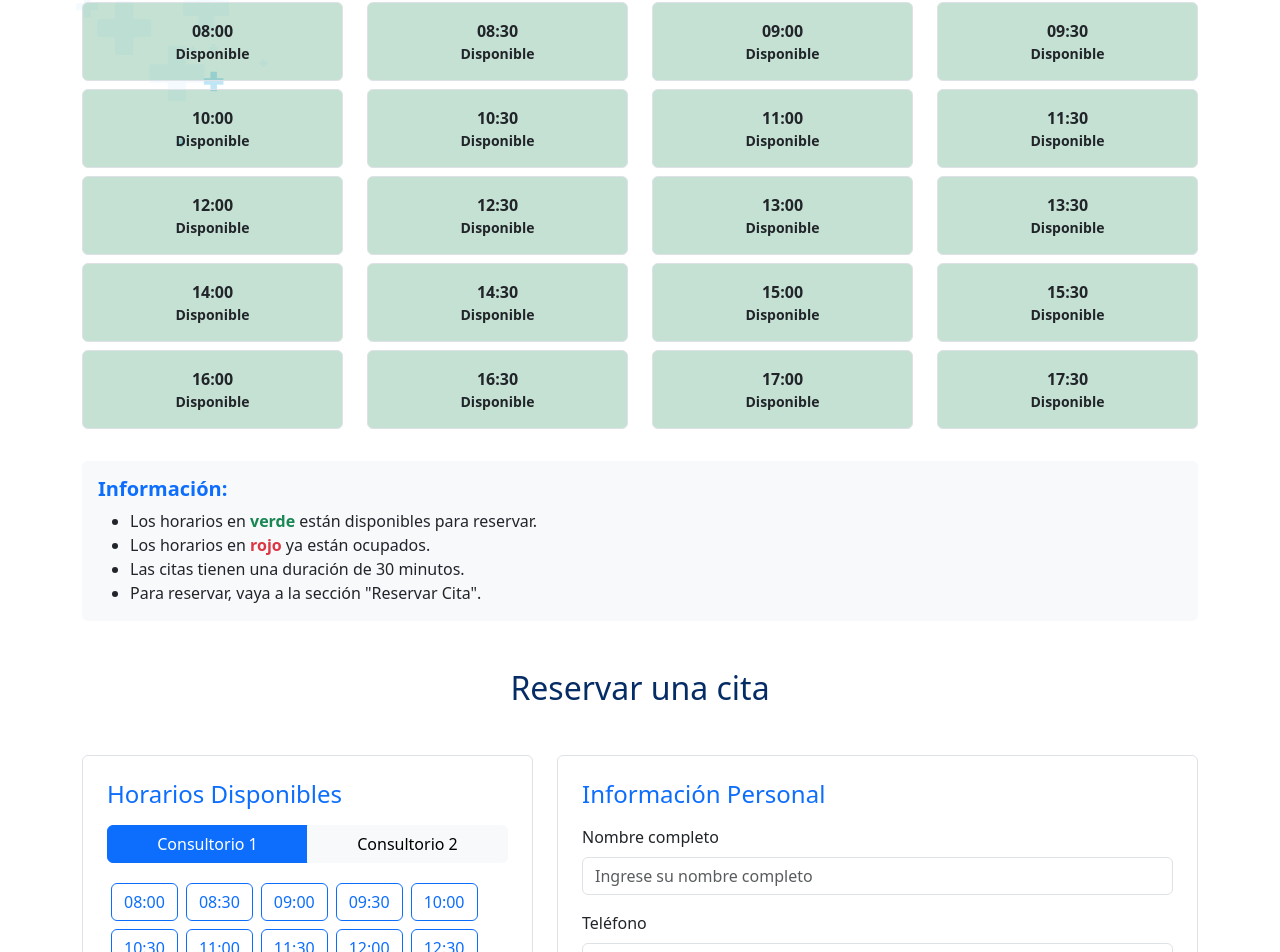
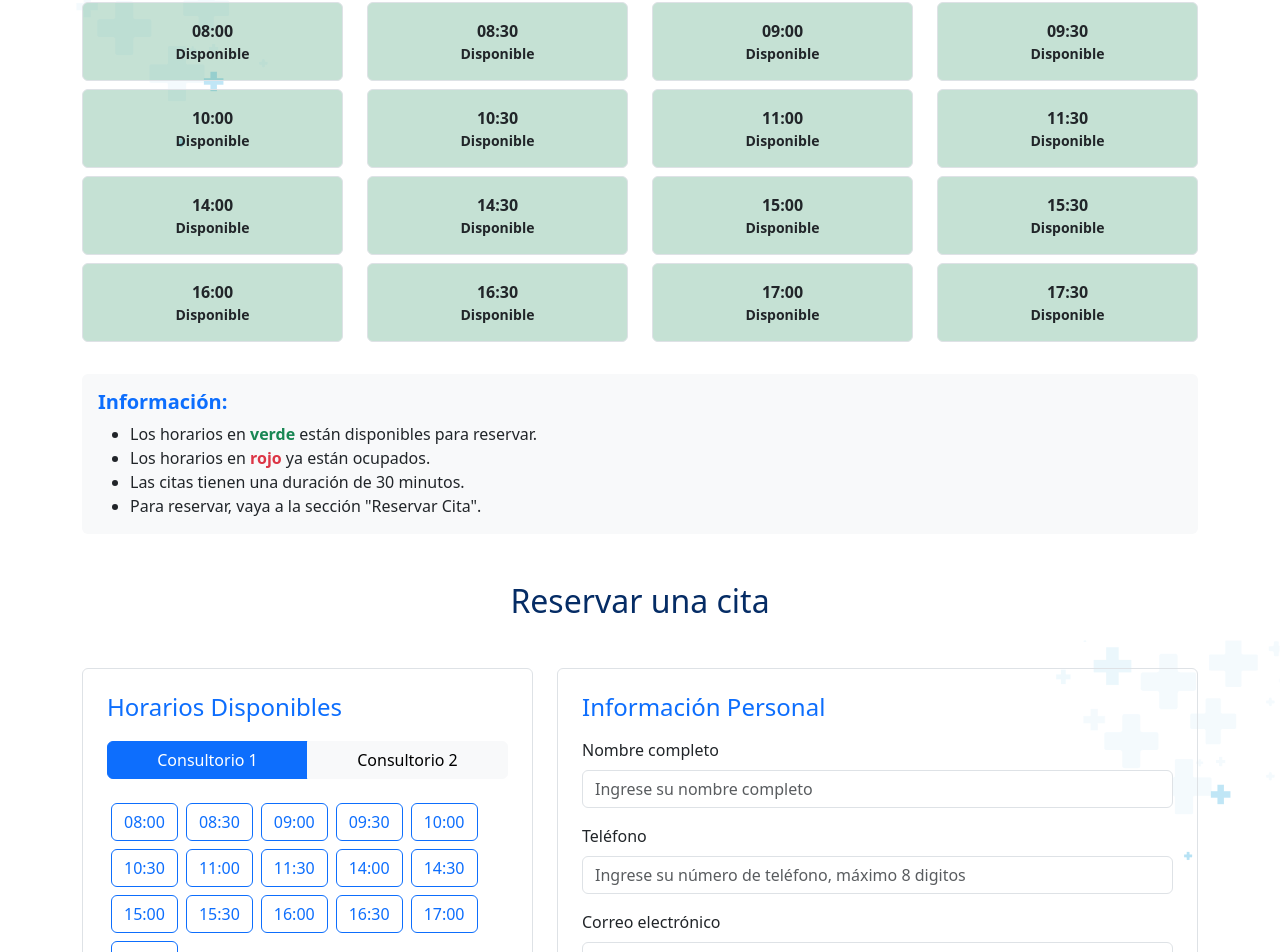
Before and after one commit to JosueGarcia-UDB/desafio_01, a Next.js app: page / in a window 1280 px wide. Shown: the part 977-1929 px from the top of the page. Built offline with nearby package versions, Linux system fonts and the light colour scheme.

Commit message:
Desafio terminado

```diff
--- a/src/app/data/horarios.js
+++ b/src/app/data/horariosIniciales.js
@@ -1,4 +1,4 @@
-export const horarios = [
+export const horariosIniciales = [
   { hora: "08:00", consultorio1: "Disponible", consultorio2: "Disponible" },
   { hora: "08:30", consultorio1: "Disponible", consultorio2: "Disponible" },
   { hora: "09:00", consultorio1: "Disponible", consultorio2: "Disponible" },
@@ -7,10 +7,6 @@ export const horarios = [
   { hora: "10:30", consultorio1: "Disponible", consultorio2: "Disponible" },
   { hora: "11:00", consultorio1: "Disponible", consultorio2: "Disponible" },
   { hora: "11:30", consultorio1: "Disponible", consultorio2: "Disponible" },
-  { hora: "12:00", consultorio1: "Disponible", consultorio2: "Disponible" },
-  { hora: "12:30", consultorio1: "Disponible", consultorio2: "Disponible" },
-  { hora: "13:00", consultorio1: "Disponible", consultorio2: "Disponible" },
-  { hora: "13:30", consultorio1: "Disponible", consultorio2: "Disponible" },
   { hora: "14:00", consultorio1: "Disponible", consultorio2: "Disponible" },
   { hora: "14:30", consultorio1: "Disponible", consultorio2: "Disponible" },
   { hora: "15:00", consultorio1: "Disponible", consultorio2: "Disponible" },
--- a/src/app/globals.css
+++ b/src/app/globals.css
@@ -28,12 +28,14 @@ a {
   text-decoration: none;
 }
 
-@media (prefers-color-scheme: dark) {
-  html {
-    color-scheme: dark;
-  }
+.background{
+  background-image: url(/images/background.png) !important;
+  background-repeat: no-repeat;
+  background-position-x: right;
 }
-
+.background:nth-child(even){
+  background-position-x: left;
+}
 
 .hover-primary:hover {
   color: var(--bs-primary) !important;
--- a/src/app/page.js
+++ b/src/app/page.js
@@ -1,22 +1,47 @@
 "use client";
-import { useState } from 'react';
+import { useState, useEffect } from 'react';
 import Header from "../components/Header";
 import Footer from "../components/Footer";
 import ListaHorarios from "../components/ListaHorarios";
 import Information from "../components/Information"
 import FormularioCita from "../components/FormularioCita"
 import ResumenCitas from '../components/ResumenCitas';
-
+import { horariosIniciales } from './data/horariosIniciales'; //Archivo de horarios
 
 export default function Home() {
+  // Estado global para las citas
   const [citas, setCitas] = useState([]);
+  // Estado global para los horarios
+  const [horarios, setHorarios] = useState(horariosIniciales);
+
+  // Función para actualizar los horarios basado en las citas
+  const actualizarHorarios = (citasActuales) => {
+    // Comenzar con todos los horarios disponibles
+    const nuevosHorarios = horariosIniciales.map(horario => ({ ...horario }));
+
+    // Marcar horarios como ocupados según las citas existentes
+    citasActuales.forEach(cita => {
+      const horarioIndex = nuevosHorarios.findIndex(h => h.hora === cita.horario);
+      if (horarioIndex !== -1) {
+        const consultorioKey = cita.consultorio === "Consultorio 1" ? "consultorio1" : "consultorio2";
+        nuevosHorarios[horarioIndex][consultorioKey] = "Ocupado";
+      }
+    });
+
+    setHorarios(nuevosHorarios);
+  };
+
+  // Actualizar horarios cuando cambian las citas
+  useEffect(() => {
+    actualizarHorarios(citas);
+  }, [citas]);
 
   const agregarCita = (nuevaCita) => {
     setCitas([...citas, nuevaCita]);
   };
 
   const cancelarCita = (index) => {
-    if(!confirm("¿Desea eliminar esta cita?")) return
+    if (!confirm("¿Desea eliminar esta cita?")) return
     const nuevasCitas = [...citas];
     nuevasCitas.splice(index, 1);
     setCitas(nuevasCitas);
@@ -28,20 +53,20 @@ export default function Home() {
       <main className="flex-grow-1">
 
         {/*Sección de CardCitas y especialidades*/}
-        <section id="inicio" style={{ backgroundImage: "url(/images/background.png)", backgroundRepeat: "no-repeat", backgroundPositionX: "rigth" }}>
+        <section className="background" id="inicio">
           <Information />
         </section>
         {/*Sección de la lista de horarios*/}
-        <section id="disponibilidad" style={{ backgroundImage: "url(/images/background.png)", backgroundRepeat: "no-repeat" }}>
-          <ListaHorarios />
+        <section className="background" id="disponibilidad">
+          <ListaHorarios horarios={horarios} />
         </section>
         {/*Sección para reservar una cita*/}
-        <section id="reservar-cita">
-          <FormularioCita onAgregarCita={agregarCita} />
+        <section className="background" id="reservar-cita">
+          <FormularioCita onAgregarCita={agregarCita} horarios={horarios} />
         </section>
-        {/*Sección de Mis Citas*/}
-        <section id="mis-citas">
-          <ResumenCitas citas={citas} onCancelarCita={cancelarCita}/>
+        {/*Sección de todas mis citas*/}
+        <section className="background" id="mis-citas">
+          <ResumenCitas citas={citas} onCancelarCita={cancelarCita} />
         </section>
       </main>
       <Footer />
--- a/src/components/FormularioCita.jsx
+++ b/src/components/FormularioCita.jsx
@@ -1,10 +1,9 @@
 "use client";
 import React, { useState } from "react";
-import { horarios } from "../app/data/horarios";
 import { especialidades } from "../app/data/especialidades";
 
-const FormularioCita = ({ onAgregarCita }) => {
-  const [formData, setFormData] = useState({
+const FormularioCita = ({ onAgregarCita, horarios }) => {
+  const [datos, setDatos] = useState({
     nombre: "",
     telefono: "",
     correo: "",
@@ -16,8 +15,8 @@ const FormularioCita = ({ onAgregarCita }) => {
 
   const handleInputChange = (e) => {
     const { name, value } = e.target;
-    setFormData({
-      ...formData,
+    setDatos({
+      ...datos,
       [name]: value,
     });
 
@@ -31,43 +30,44 @@ const FormularioCita = ({ onAgregarCita }) => {
   };
 
   const seleccionarHorario = (hora) => {
-    setFormData({
-      ...formData,
+    setDatos({
+      ...datos,
       horario: hora,
     });
   };
 
   const seleccionarConsultorio = (consultorio) => {
-    setFormData({
-      ...formData,
+    setDatos({
+      ...datos,
       consultorio,
       horario: null, // Resetear horario al cambiar consultorio
     });
   };
 
+  //Función para validar todos los campos del Formulario
   const validarFormulario = () => {
     const newErrors = {};
 
-    if (!formData.nombre.trim()) {
+    if (!datos.nombre.trim()) {
       newErrors.nombre = "El nombre es obligatorio";
     }
 
-    if (!formData.telefono.trim()) {
+    if (!datos.telefono.trim()) {
       newErrors.telefono = "El teléfono es obligatorio";
-    } else if (!/^\d{8}$/.test(formData.telefono)) {
-      newErrors.telefono = "Ingrese un número de teléfono válido (10 dígitos)";
+    } else if (!/^\d{8}$/.test(datos.telefono)) {
+      newErrors.telefono = "Ingrese un número de teléfono válido (8 dígitos)";
     }
 
-    if (!formData.correo.trim()) {
+    if (!datos.correo.trim()) {
       newErrors.correo = "El correo es obligatorio";
-    } else if (!/\S+@\S+\.\S+/.test(formData.correo)) {
+    } else if (!/\S+@\S+\.\S+/.test(datos.correo)) {
       newErrors.correo = "Ingrese un correo electrónico válido";
     }
-    if (!formData.especialidad) {
+    if (!datos.especialidad) {
       newErrors.especialidad = "Seleccione una especialidad";
     }
 
-    if (!formData.horario) {
+    if (!datos.horario) {
       newErrors.horario = "Seleccione un horario";
     }
     setErrors(newErrors);
@@ -77,10 +77,10 @@ const FormularioCita = ({ onAgregarCita }) => {
   const confirmarCita = () => {
     if (validarFormulario()) {
       if (typeof onAgregarCita === "function") {
-        onAgregarCita(formData);
+        onAgregarCita(datos);
 
         // Resetear el formulario
-        setFormData({
+        setDatos({
           nombre: "",
           telefono: "",
           correo: "",
@@ -96,9 +96,7 @@ const FormularioCita = ({ onAgregarCita }) => {
 
   // Filtrar horarios disponibles según el consultorio seleccionado
   const horariosDisponibles = horarios.filter(
-    (horario) =>
-      horario[
-        formData.consultorio === "Consultorio 1"
+    (horario) => horario[ datos.consultorio === "Consultorio 1"
           ? "consultorio1"
           : "consultorio2"
       ] !== "Ocupado"
@@ -112,7 +110,7 @@ const FormularioCita = ({ onAgregarCita }) => {
       <div className="row">
         {/* Columna de horarios - Lado izquierdo */}
         <div className="col-md-5 mb-4 mb-md-0">
-          <div className="p-4 border rounded h-100">
+          <div className="d-flex flex-column justify-content-between p-4 border rounded h-100">
             <h4 className="text-primary mb-3">Horarios Disponibles</h4>
 
             <div className="mb-3">
@@ -120,7 +118,7 @@ const FormularioCita = ({ onAgregarCita }) => {
                 <button
                   type="button"
                   className={`btn ${
-                    formData.consultorio === "Consultorio 1"
+                    datos.consultorio === "Consultorio 1"
                       ? "btn-primary"
                       : "btn-light"
                   }`}
@@ -131,7 +129,7 @@ const FormularioCita = ({ onAgregarCita }) => {
                 <button
                   type="button"
                   className={`btn ${
-                    formData.consultorio === "Consultorio 2"
+                    datos.consultorio === "Consultorio 2"
                       ? "btn-primary"
                       : "btn-light"
                   }`}
@@ -148,7 +146,7 @@ const FormularioCita = ({ onAgregarCita }) => {
                   key={horario.hora}
                   type="button"
                   className={`btn m-1 ${
-                    formData.horario === horario.hora
+                    datos.horario === horario.hora
                       ? "btn-success"
                       : "btn-outline-primary"
                   }`}
@@ -188,7 +186,7 @@ const FormularioCita = ({ onAgregarCita }) => {
                 className={`form-control ${errors.nombre ? "is-invalid" : ""}`}
                 id="nombre"
                 name="nombre"
-                value={formData.nombre}
+                value={datos.nombre}
                 onChange={handleInputChange}
                 placeholder="Ingrese su nombre completo"
               />
@@ -208,9 +206,9 @@ const FormularioCita = ({ onAgregarCita }) => {
                 }`}
                 id="telefono"
                 name="telefono"
-                value={formData.telefono}
+                value={datos.telefono}
                 onChange={handleInputChange}
-                placeholder="Ingrese su número de teléfono"
+                placeholder="Ingrese su número de teléfono, máximo 8 digitos"
               />
               {errors.telefono && (
                 <div className="invalid-feedback">{errors.telefono}</div>
@@ -226,7 +224,7 @@ const FormularioCita = ({ onAgregarCita }) => {
                 className={`form-control ${errors.correo ? "is-invalid" : ""}`}
                 id="correo"
                 name="correo"
-                value={formData.correo}
+                value={datos.correo}
                 onChange={handleInputChange}
                 placeholder="Ingrese su correo electrónico"
               />
@@ -245,7 +243,7 @@ const FormularioCita = ({ onAgregarCita }) => {
                 className={`form-select ${
                   errors.especialidad ? "is-invalid" : ""
                 }`}
-                value={formData.especialidad}
+                value={datos.especialidad}
                 onChange={handleInputChange}
               >
                 <option value="">Seleccione una especialidad</option>
--- a/src/components/Information.jsx
+++ b/src/components/Information.jsx
@@ -1,7 +1,4 @@
-import {
-  IconCalendarWeek,
-  IconClock12,
-  IconHistory,
+import { IconCalendarWeek, IconClock12, IconHistory,
 } from "@tabler/icons-react";
 import "bootstrap/dist/css/bootstrap.min.css";
 import CardCitas from "../components/CardCitas";
--- a/src/components/ListaHorarios.jsx
+++ b/src/components/ListaHorarios.jsx
@@ -1,8 +1,7 @@
 "use client";
 import { useState } from "react";
-import { horarios } from "../app/data/horarios";
 
-const ListaHorarios = () => {
+const ListaHorarios = ({ horarios }) => {
   const [consultorioSeleccionado, setConsultorioSeleccionado] =
     useState("consultorio1");
 
--- a/src/components/ResumenCitas.jsx
+++ b/src/components/ResumenCitas.jsx
@@ -18,7 +18,7 @@ const ResumenCitas = ({ citas, onCancelarCita }) => {
         <h2 className="text-primary-emphasis my-3 text-center">Mis Citas</h2>
         <div className="table-responsive">
           <table className="table table-hover">
-            <thead className="table-light">
+            <thead className="table-primary">
               <tr>
                 <th>Nombre</th>
                 <th>Especialidad</th>
```
